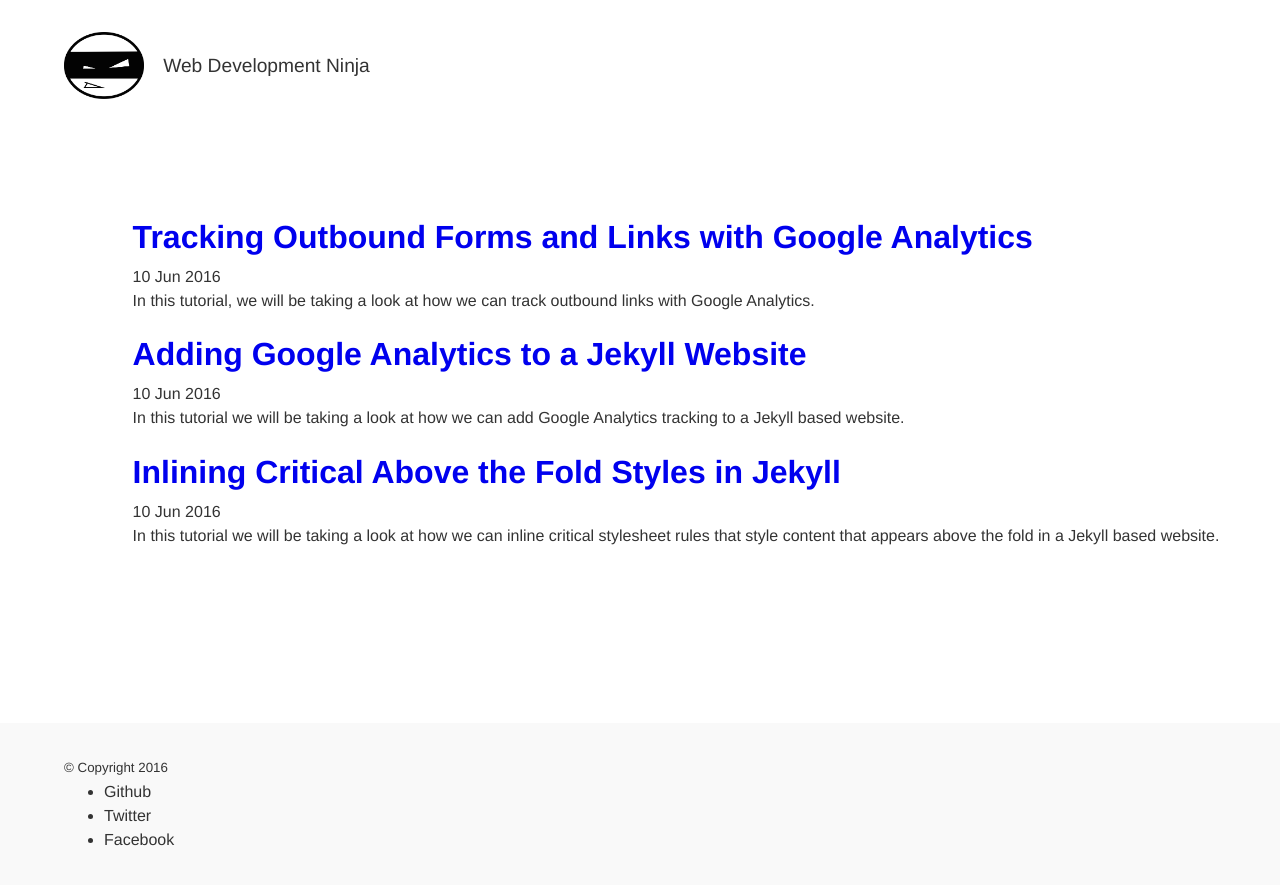
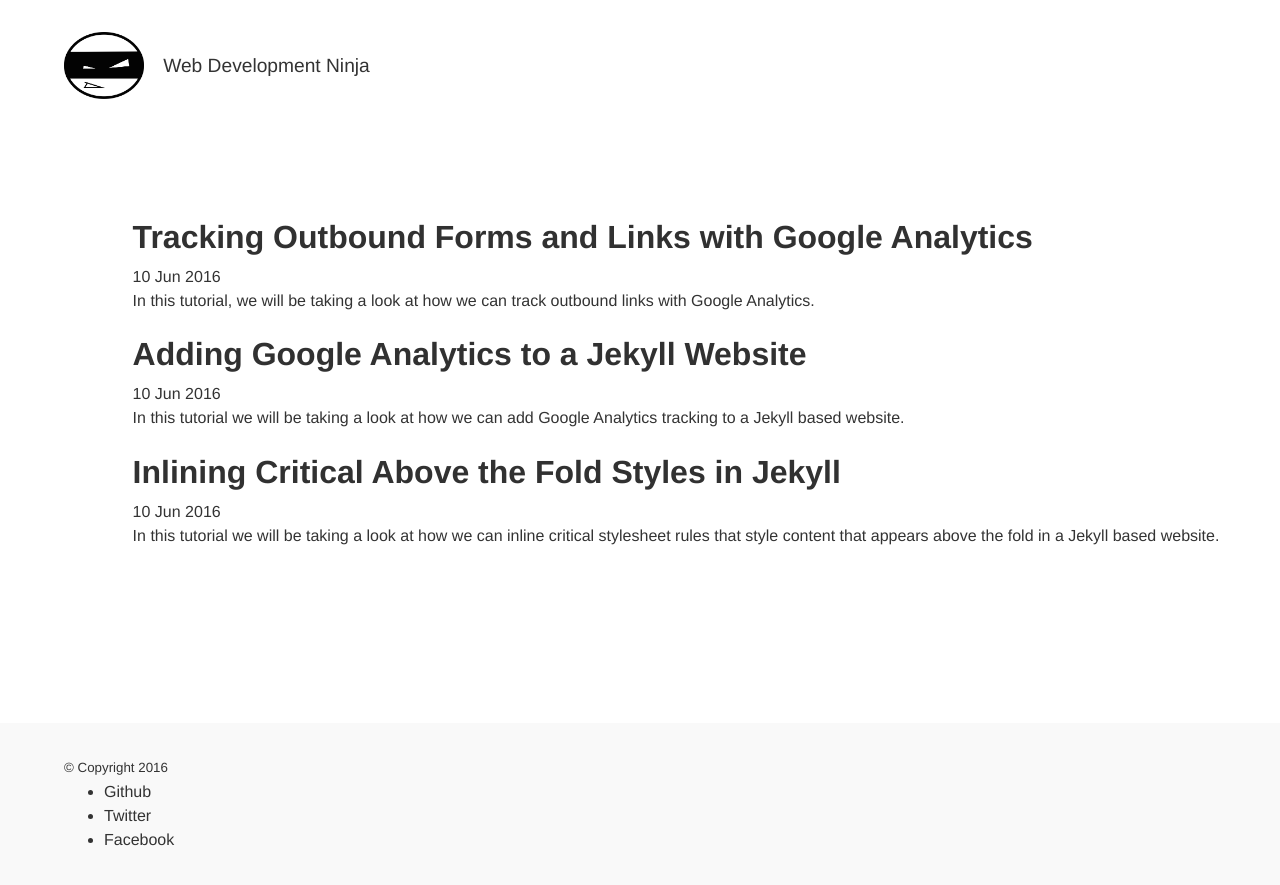
Before and after one commit to hasharray/hasharray, a Jekyll site: the page built from index.html, in a window 1280 px wide. Shown: the top 885 px of the page. Built offline with Jekyll 4.4.1, drawn with Linux system fonts in a browser that asks for light colours.

Commit message:
Fix tutorial title link color

```diff
--- a/_sass/_tutorial.scss
+++ b/_sass/_tutorial.scss
@@ -9,5 +9,7 @@
 }
 
 .tutorial-title {
-  color: inherit;
+  a {
+    color: inherit;
+  }
 }
```
